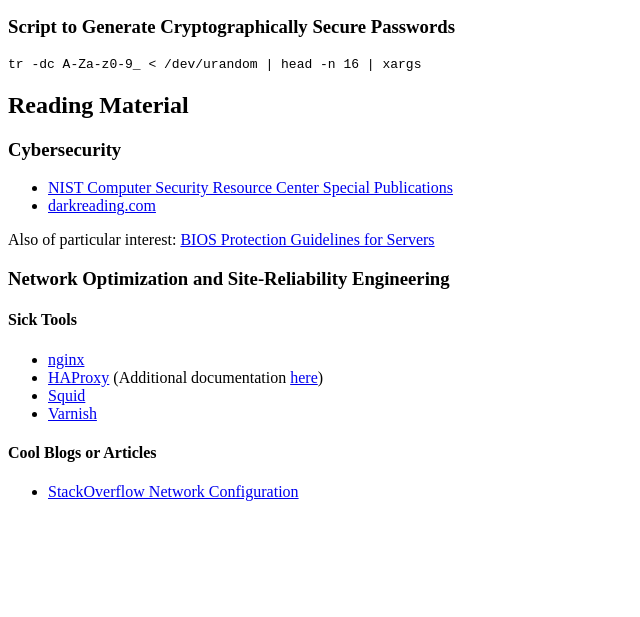
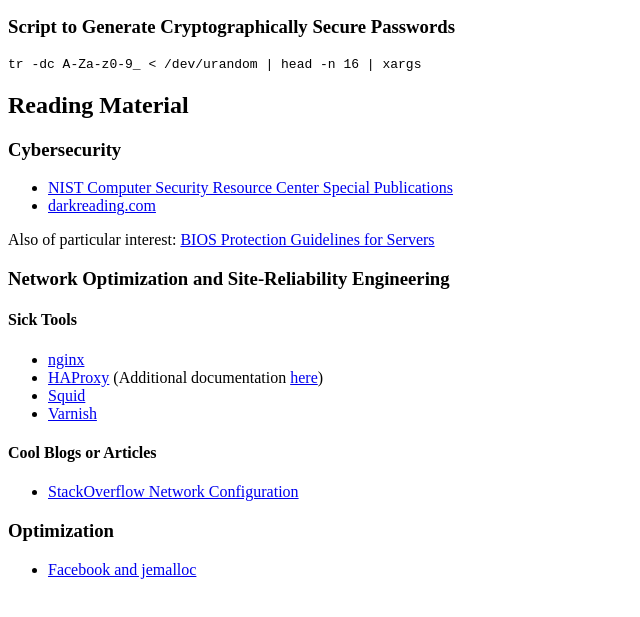
Before and after one commit to jflopezfernandez/www-home, a plain HTML site: page index.html in a window 1280 px wide. Shown: the part 87-704 px from the top of the page, without its empty margins (0-640 px from the left). Drawn offline with Linux system fonts and the light colour scheme.

Commit message:
Added facebook's jemalloc article

```diff
--- a/index.html
+++ b/index.html
@@ -28,3 +28,8 @@
 <ul>
     <li><a href="https://stackoverflow.blog/2010/01/14/stack-overflow-network-configuration/">StackOverflow Network Configuration</a></li>
 </ul>
+
+<h3>Optimization</h3>
+<ul>
+    <li><a href="https://www.facebook.com/notes/facebook-engineering/scalable-memory-allocation-using-jemalloc/480222803919/">Facebook and jemalloc</a></li>
+</ul>
```
